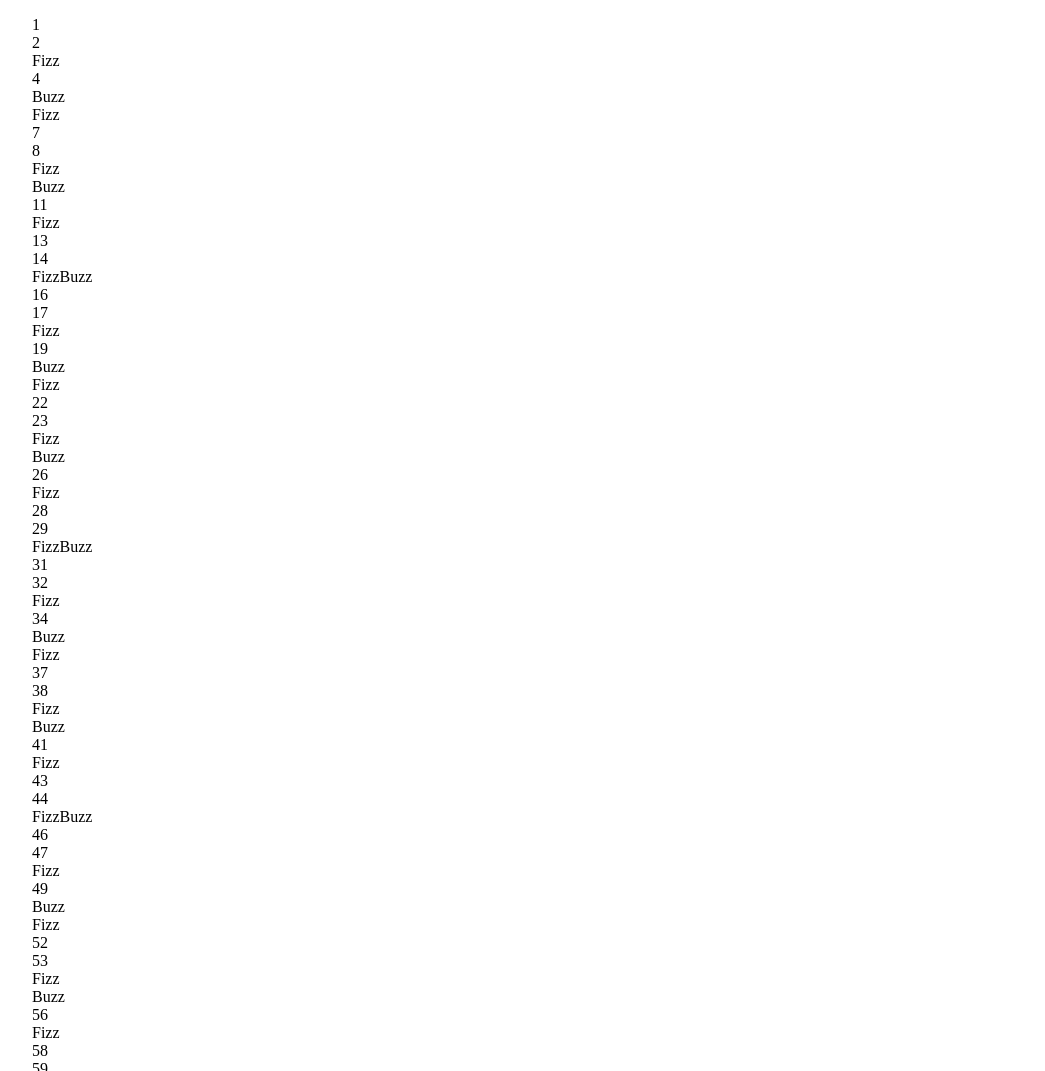
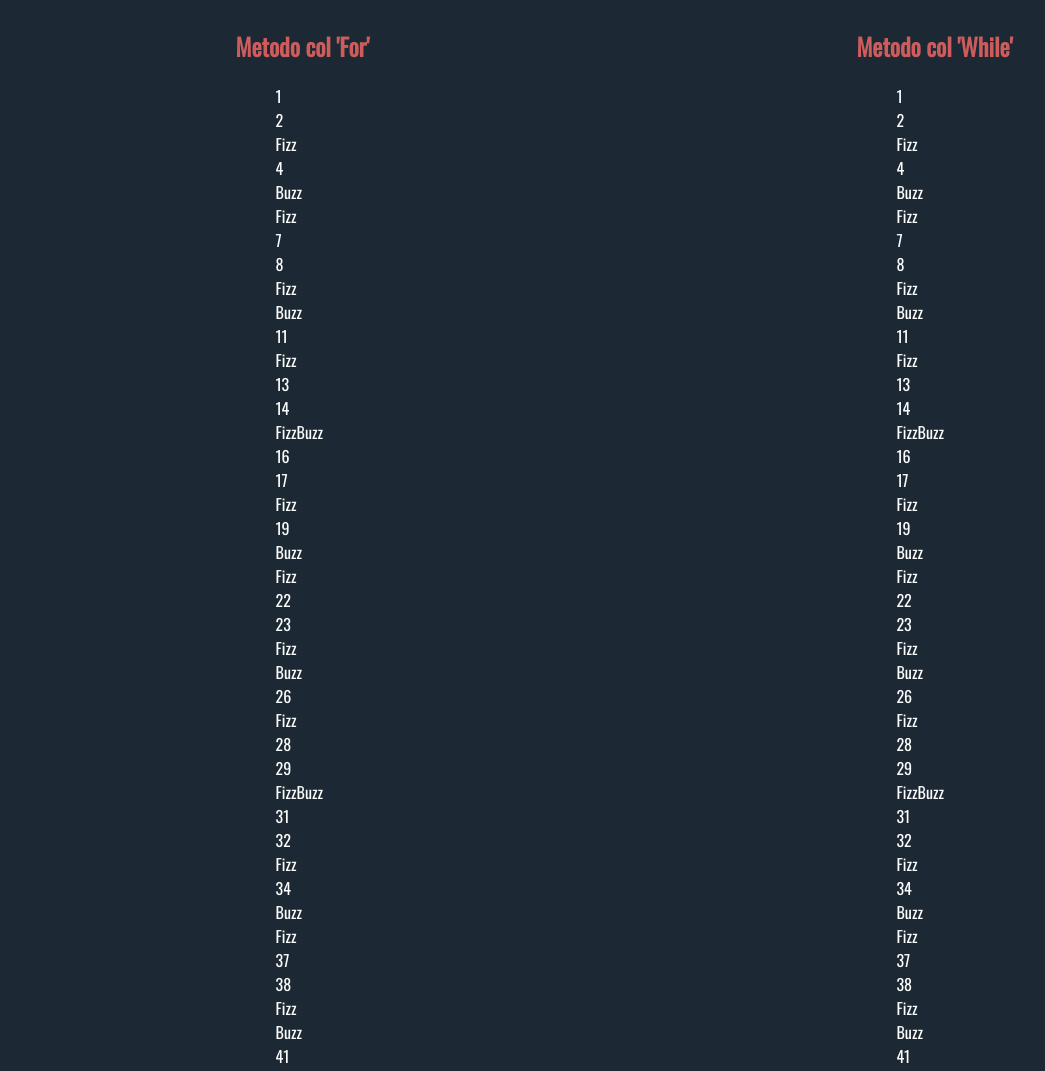
Before and after one commit to MatMagliano/js-fizzbuzz, a plain HTML site: page index.html in a window 1280 px wide. Shown: the top 1071 px of the page, without its empty margins (16-1061 px from the left). Drawn offline with nearby package versions, Linux system fonts and the light colour scheme.

Commit message:
utilizzo css

```diff
--- a/css/style.css
+++ b/css/style.css
@@ -1,3 +1,17 @@
+body {
+  font-family: 'Oswald';
+  background-color: #1C2833;
+}
+.liste {
+  display: flex;
+  justify-content: space-around;
+}
+.lista_for h2,
+.lista_while h2 {
+  color: #CD5C5C;
+}
 .list_style {
   list-style: none;
+  color: #FBFCFC;
+
 }
--- a/index.html
+++ b/index.html
@@ -2,17 +2,36 @@
 <html lang="en">
 <head>
   <meta charset="UTF-8">
+
+  <!-- Query -->
   <meta name="viewport" content="width=device-width, initial-scale=1.0">
   <meta http-equiv="X-UA-Compatible" content="ie=edge">
 
+  <!-- Font -->
+  <link href="https://fonts.googleapis.com/css?family=Oswald&display=swap" rel="stylesheet">
   <!-- Style -->
   <link rel="stylesheet" href="css/style.css">
   <title>Fizz Buzz</title>
 </head>
 <body>
-<ul id="lista_numeri">
+<div class="liste">
 
-</ul>
+  <div class="lista_for">
+    <h2>Metodo col 'For'</h2>
+    <ul id="for">
+
+    </ul>
+  </div>
+  <div class="lista_while">
+    <h2>Metodo col 'While'</h2>
+    <ul id="while">
+
+    </ul>
+  </div>
+
+
+
+</div>
 
   <script src="js/script.js" charset="utf-8"></script>
 </body>
--- a/js/script.js
+++ b/js/script.js
@@ -3,22 +3,22 @@
 
 //metodo con for
 
-// for (var i = 1; i <= 100; i++) {
-//   if ((i %5 == 0) && (i %3 == 0)) {
-//     console.log('FizzBuzz');
-//     document.getElementById('lista_numeri').innerHTML  += '<li>' + 'FizzBuzz' + '</li>';
-//   } else if (i % 5 == 0) {
-//       console.log('Buzz');
-//       document.getElementById('lista_numeri').innerHTML  += '<li>' + 'Buzz' + '</li>';
-//   } else if (i % 3 == 0) {
-//       console.log('Fizz');
-//       document.getElementById('lista_numeri').innerHTML  += '<li>' + 'Fizz' + '</li>';
-//   } else {
-//     console.log(i);
-//     document.getElementById('lista_numeri').innerHTML  += '<li>' + i + '</li>';
-//   }
-// }
-// document.getElementById('lista_numeri').classList.add('list_style');
+for (var i = 1; i <= 100; i++) {
+  if ((i %5 == 0) && (i %3 == 0)) {
+    console.log('FizzBuzz');
+    document.getElementById('for').innerHTML  += '<li>' + 'FizzBuzz' + '</li>';
+  } else if (i % 5 == 0) {
+      console.log('Buzz');
+      document.getElementById('for').innerHTML  += '<li>' + 'Buzz' + '</li>';
+  } else if (i % 3 == 0) {
+      console.log('Fizz');
+      document.getElementById('for').innerHTML  += '<li>' + 'Fizz' + '</li>';
+  } else {
+    console.log(i);
+    document.getElementById('for').innerHTML  += '<li>' + i + '</li>';
+  }
+}
+document.getElementById('for').classList.add('list_style');
 
 
 //metodo con while
@@ -27,17 +27,17 @@ var i = 1;
 while (i <= 100) {
   if ((i %5 == 0) && (i %3 == 0)) {
     console.log('FizzBuzz');
-    document.getElementById('lista_numeri').innerHTML  += '<li>' + 'FizzBuzz' + '</li>';
+    document.getElementById('while').innerHTML  += '<li>' + 'FizzBuzz' + '</li>';
   } else if (i % 5 == 0) {
       console.log('Buzz');
-      document.getElementById('lista_numeri').innerHTML  += '<li>' + 'Buzz' + '</li>';
+      document.getElementById('while').innerHTML  += '<li>' + 'Buzz' + '</li>';
   } else if (i % 3 == 0) {
       console.log('Fizz');
-      document.getElementById('lista_numeri').innerHTML  += '<li>' + 'Fizz' + '</li>';
+      document.getElementById('while').innerHTML  += '<li>' + 'Fizz' + '</li>';
   } else {
     console.log(i);
-    document.getElementById('lista_numeri').innerHTML  += '<li>' + i + '</li>';
+    document.getElementById('while').innerHTML  += '<li>' + i + '</li>';
   }
   i++;
 }
-document.getElementById('lista_numeri').classList.add('list_style');
+document.getElementById('while').classList.add('list_style');
```
